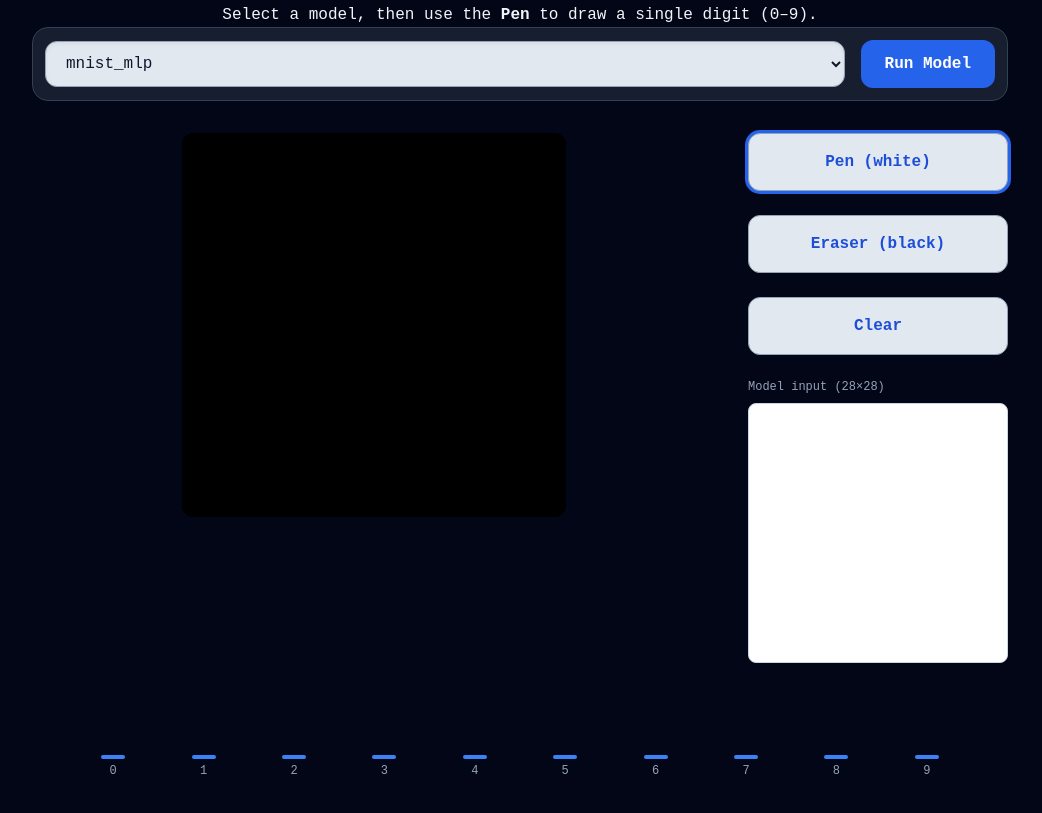
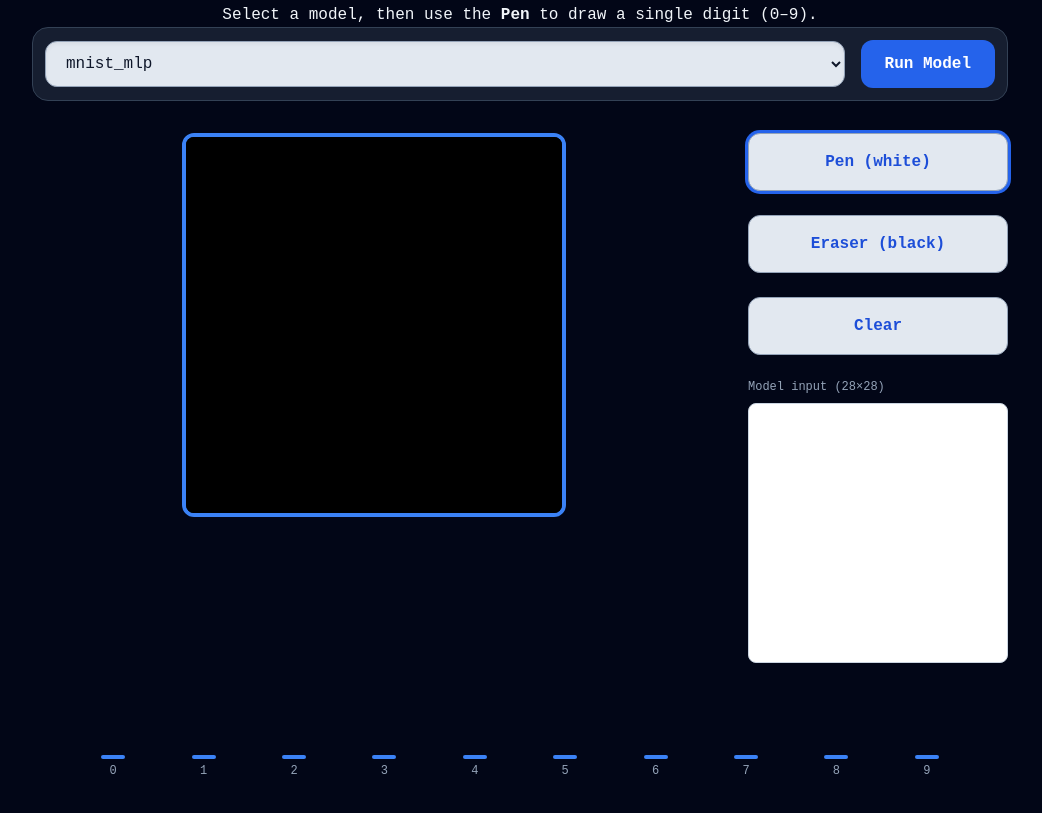
Before and after one commit to Ryu-292/MNIST_DigitClassifier, a plain HTML site: page web/index.html in a window 1280 px wide. Shown: the part 81-894 px from the top of the page, without its empty margins (120-1162 px from the left). Drawn offline with nearby package versions, Linux system fonts and the light colour scheme.

Commit message:
blue border

```diff
--- a/web/style.css
+++ b/web/style.css
@@ -30,4 +30,8 @@
   font-weight: bold;
 }
 
-#canvas { touch-action: none; }
+#canvas {
+  touch-action: none;
+  border: 4px solid #3B82F6; /* Tailwind sky-500 color */
+  box-sizing: border-box;
+}
```
Also changed, not shown: web/index.html (+1 -1 lines).
